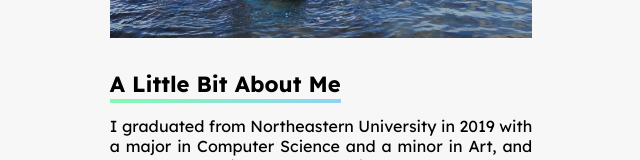
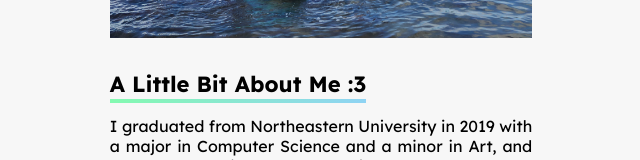
Before and after one commit to Jonah-Min/jonahmin.com, a React (Vite) app: page / in a window 1280 px wide. Shown: the part 307-467 px from the top of the page, without its empty margins (319-959 px from the left). Built offline with nearby package versions, Linux system fonts and the light colour scheme.

Commit message:
Does this work?

```diff
--- a/src/containers/Homepage.jsx
+++ b/src/containers/Homepage.jsx
@@ -11,7 +11,7 @@ export default class HomePage extends PureComponent {
                     <h2>Hello There, I'm Jonah!</h2>
                     <img src="/me.jpg" />
                     <span className="about">
-                        <h3>A Little Bit About Me</h3>
+                        <h3>A Little Bit About Me :3</h3>
                         <p>I graduated from Northeastern University in 2019 with a major in Computer Science and a minor in Art, and I've been a senior software engineer at HubSpot ever since. I love bird watching, drawing, playing Magic: the Gathering with friends, running, biking, and hiking.</p>
                     </span>
                     <span className="projects">
```
Also changed, not shown: 2 other files (tests, documents, lock files or other folders).
